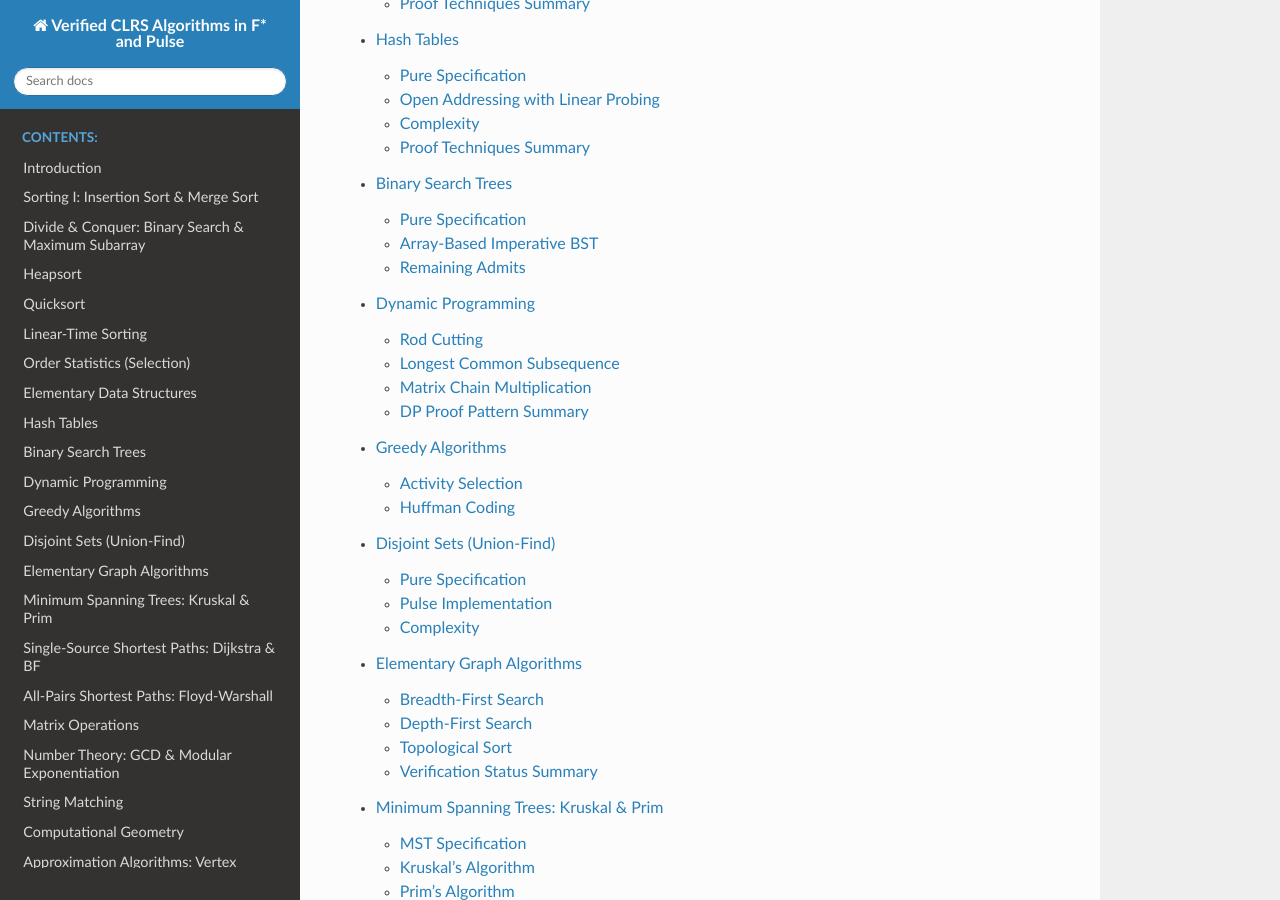
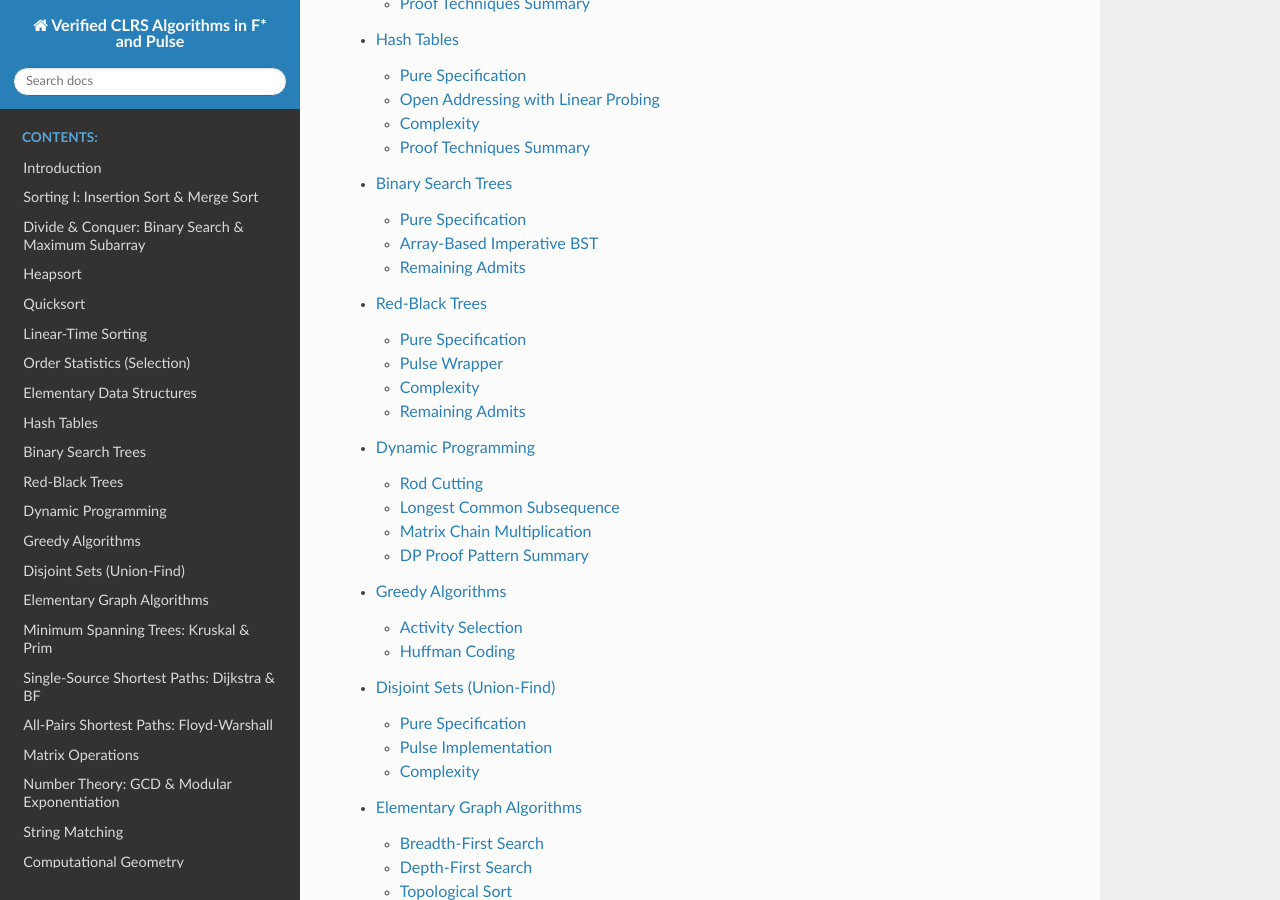
Before and after one commit to FStarLang/AlgoStar, a Sphinx documentation site: the page built from doc/index.rst, in a window 1280 px wide and 900 px high, scrolled down 1620 px. Built offline with Sphinx 7.4.7 and the Read the Docs theme 3.1.0, drawn with Linux system fonts in a browser that asks for light colours; part of the change alters nothing that is shown.

Commit message:
RBTree: rewrite Pulse implementation as proper RB tree wrapper
The old Pulse implementation was an array-backed BST with a color
field that was never maintained — not a red-black tree at all.

Replace with a clean Pulse wrapper around the pure functional RB tree
from Spec. The new implementation stores a ref rbtree and provides:
- rb_search: returns S.search t key (BST search correctness)
- rb_insert: postcondition proves is_rbtree, is_bst, membership,
  and old-key preservation by calling the pure correctness lemmas

All three modules (Spec, RBTree, Complexity) verify with zero admits.
Added ch13_rbtree.rst documentation chapter.

Co-authored-by: Copilot <223556219+Copilot@users.noreply.github.com>

```diff
--- /dev/null
+++ b/doc/ch13_rbtree.rst
@@ -0,0 +1,130 @@
+.. _Ch13_RBTree:
+
+############################
+Red-Black Trees
+############################
+
+This chapter covers red-black trees from CLRS Chapter 13.  The
+formalization has three layers:
+
+- **Pure functional specification** (``RBTree.Spec``): an inductive
+  ``rbtree`` type with Okasaki-style ``balance``/``ins``/``insert`` and
+  BST ``search``.  All correctness and invariant-preservation lemmas —
+  BST ordering, RB properties (no red-red, same black-height, root
+  black), membership, and the height bound (Theorem 13.1) — are
+  **fully verified with zero admits**.
+
+- **Imperative Pulse wrapper** (``RBTree.fst``): holds the pure
+  ``rbtree`` in a mutable reference and exposes ``rb_search`` and
+  ``rb_insert``.  Postconditions re-export the full spec guarantees
+  (RB invariants, BST ordering, membership, old-key preservation)
+  by calling the pure lemmas.  **Zero admits**.
+
+- **Complexity analysis** (``RBTree.Complexity``): pure tick counters
+  for search and insert, bounded by height + O(1), combined with the
+  height bound to obtain O(lg n) worst-case complexity.  **Zero admits**.
+
+Pure Specification
+==================
+
+RB Tree Type
+~~~~~~~~~~~~
+
+.. literalinclude:: ../ch13-rbtree/CLRS.Ch13.RBTree.Spec.fst
+   :language: fstar
+   :start-after: (*** Basic Definitions ***)
+   :end-before: (*** Tree Metrics ***)
+
+The ``is_rbtree`` predicate conjoins three invariants: the root is
+black, no red node has a red child, and all root-to-leaf paths have
+the same black-height.
+
+Okasaki-Style Insert (§13.3)
+~~~~~~~~~~~~~~~~~~~~~~~~~~~~
+
+Insert uses Okasaki's ``balance`` function that pattern-matches the
+four rotation cases (LL, LR, RL, RR) in a single definition.  The
+recursive ``ins`` walks the BST structure and calls ``balance`` at
+each level; ``insert`` then forces the root black:
+
+.. literalinclude:: ../ch13-rbtree/CLRS.Ch13.RBTree.Spec.fst
+   :language: fstar
+   :start-after: (*** Okasaki-style Balance (Insert Fixup) ***)
+   :end-before: (*** Theorem 13.1: Height Bound ***)
+
+Theorem 13.1: Height Bound
+~~~~~~~~~~~~~~~~~~~~~~~~~~~
+
+The key lemma ``min_nodes_for_bh`` proves that any valid sub-tree
+with black-height *bh* contains at least 2\ :sup:`bh` − 1 internal
+nodes.  Combined with the red-red exclusion (which forces
+height ≤ 2·bh), this gives the CLRS result:
+
+  **height** ≤ 2 · ⌊lg(n + 1)⌋
+
+.. literalinclude:: ../ch13-rbtree/CLRS.Ch13.RBTree.Spec.fst
+   :language: fstar
+   :start-after: // CLRS Theorem 13.1: height <= 2 * log2_floor(n + 1)
+   :end-before: (*** Insert Correctness ***)
+
+Insert Correctness
+~~~~~~~~~~~~~~~~~~
+
+Three families of lemmas are proved:
+
+1. **Membership**: ``insert_mem`` — after inserting *k*, querying *x*
+   returns true iff *x = k* or *x* was already a member.
+
+2. **BST ordering**: ``insert_preserves_bst`` — the BST property is
+   maintained through ``balance``.
+
+3. **RB invariants**: ``insert_is_rbtree`` — all three RB properties
+   are maintained.  The proof tracks ``same_bh``, ``almost_no_red_red``
+   (the root of ``ins`` may be red with a red child, but ``balance``
+   restores the invariant at each black ancestor), and
+   ``make_black`` re-establishes the root-black property.
+
+Pulse Wrapper
+=============
+
+The Pulse implementation stores a ``ref rbtree`` and delegates to the
+pure functions:
+
+.. literalinclude:: ../ch13-rbtree/CLRS.Ch13.RBTree.fst
+   :language: pulse
+   :start-after: //SNIPPET_START: rb_search
+   :end-before: //SNIPPET_END: rb_search
+
+Search returns exactly ``S.search t key`` — the pure BST search
+result.
+
+.. literalinclude:: ../ch13-rbtree/CLRS.Ch13.RBTree.fst
+   :language: pulse
+   :start-after: //SNIPPET_START: rb_insert
+   :end-before: //SNIPPET_END: rb_insert
+
+Insert's postcondition guarantees:
+
+- ``t' == S.insert t key`` — the new tree is the pure-functional insert result
+- ``is_rbtree t'`` — all RB invariants are maintained
+- ``is_bst t'`` — BST ordering is maintained
+- ``mem key t'`` — the new key is a member
+- ``∀x. mem x t ⟹ mem x t'`` — all old keys are preserved
+
+Complexity
+==========
+
+``RBTree.Complexity`` defines tick counters that shadow the recursive
+structure of ``search`` and ``ins``, proves they are bounded by
+height + O(1), and combines with Theorem 13.1:
+
+- **Search**: ≤ 2 · ⌊lg(n+1)⌋ + 1 comparisons
+- **Insert**: ≤ 2 · ⌊lg(n+1)⌋ + 2 comparisons
+
+Both bounds are proven with **zero admits**.
+
+Remaining Admits
+================
+
+**None.** All three modules (``Spec``, ``RBTree``, ``Complexity``)
+are fully verified with zero admits and zero assumes.
--- a/doc/index.rst
+++ b/doc/index.rst
@@ -32,6 +32,7 @@ the F*/Z3 toolchain, unless explicitly marked otherwise.
    ch10_elementary_ds
    ch11_hash_tables
    ch12_bst
+   ch13_rbtree
    ch15_dynamic_prog
    ch16_greedy
    ch21_disjoint_sets
```
Also changed, not shown: 1 other file.
